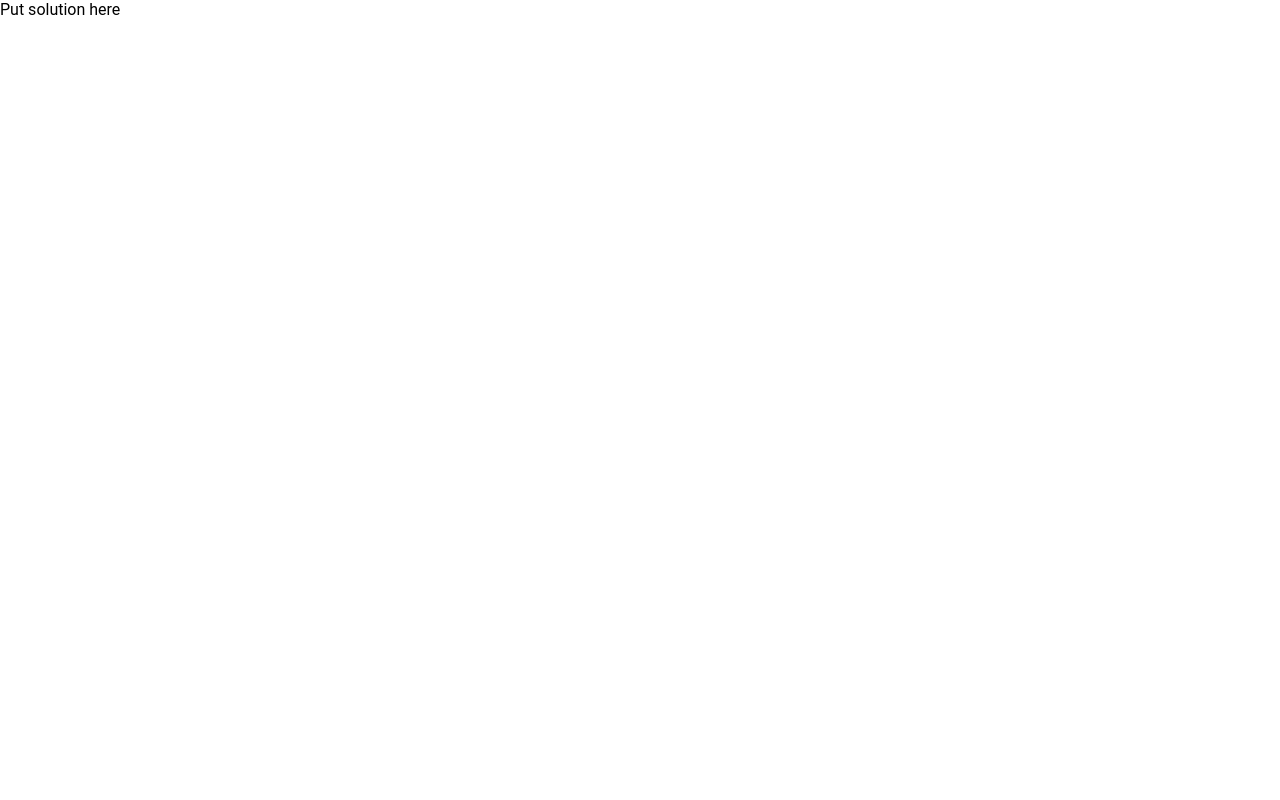
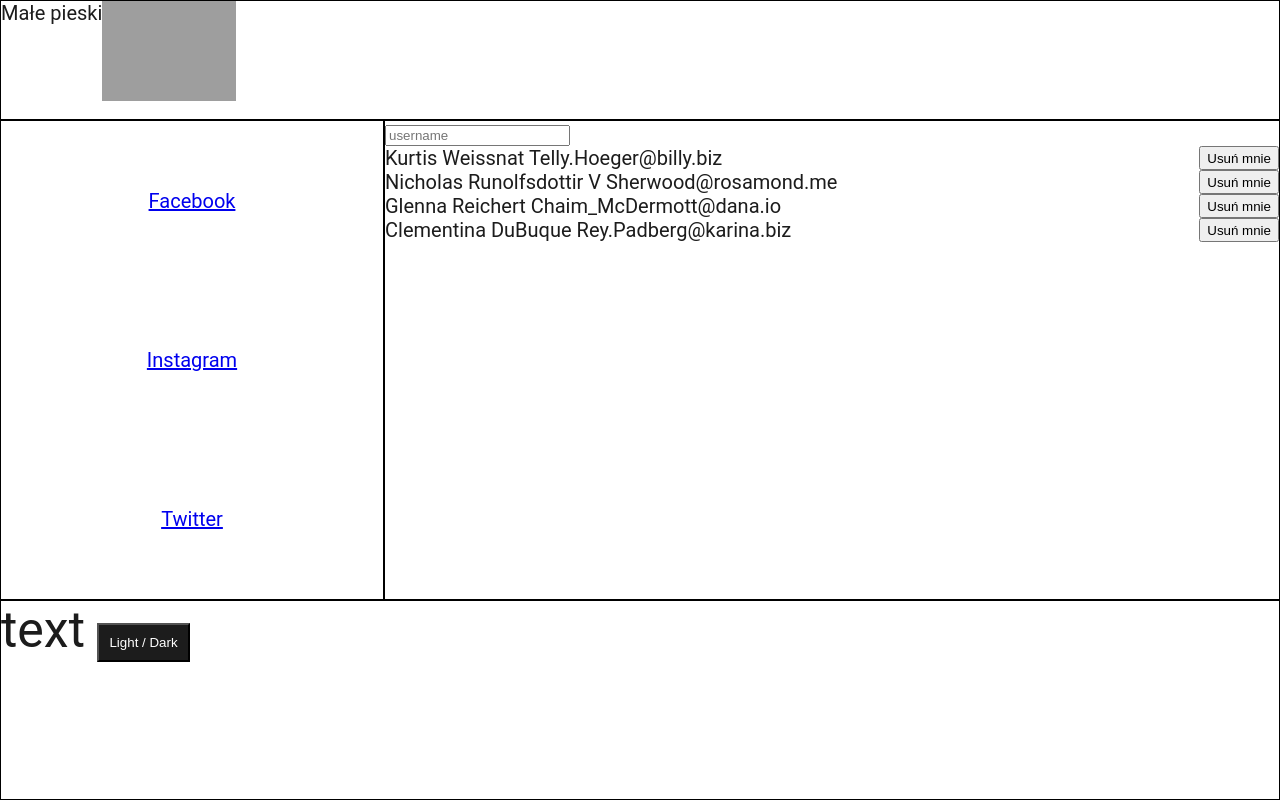
Before and after one commit to infoshareacademy/jfddr8-project-react, a React (Create React App) app in the folder Project 1/: page / in a window 1280 px wide. Built offline with nearby package versions, Linux system fonts and the light colour scheme; grey boxes are pictures that could not be loaded.

Commit message:
clean up ufter merging

```diff
--- a/Project 1/src/App.js
+++ b/Project 1/src/App.js
@@ -1,7 +1,64 @@
 import "./App.css";
+import Content from "./components/Content/Content";
+import Footer from "./components/Footer/Footer";
+import { Header } from "./components/Header/Header";
+import Sidebar from "./components/Sidebar/Sidebar";
+import { StyledMiddleContainer } from "./Styled/MiddleContainer.style";
+import { Users } from "./components/Users/Users";
+import { UsersData } from "./data/users-data";
+import { MenuItems } from "./data/menu-items";
+import Button from "./components/Button/Button";
+import { useEffect, useState } from "react";
+import styled, { ThemeProvider } from "styled-components";
+
+const logoSRC =
+  "https://www.haloursynow.pl/img/artykuly/13214_male-rasy-psow-do-mieszkania_1.jpg?d=1569840938";
+
+const StyledApp = styled.div``;
+const darkTheme = {
+  body: "#1c1c1c",
+  title: "#fff",
+};
+const lightTheme = {
+  body: "#fff",
+  title: "#1c1c1c",
+};
 
 function App() {
-  return <div className="app">Put solution here</div>;
+  const [data, setData] = useState(UsersData);
+  const [filteredData, setFilteredData] = useState(UsersData);
+  const [searchInput, setSearchInput] = useState("");
+  const [theme, SetTheme] = useState(true);
+
+  useEffect(() => {
+    setFilteredData(data.filter((e) => e.name.includes(searchInput)));
+  }, [searchInput, data]);
+
+  const handleDelete = (id) => {
+    setData(data.filter((e) => e.id !== id));
+  };
+
+  return (
+    <ThemeProvider theme={theme ? lightTheme : darkTheme}>
+      <StyledApp>
+        <Header title={"Małe pieski"} logoSRC={logoSRC} />
+        <StyledMiddleContainer>
+          <Sidebar menuItems={MenuItems} />
+          <Content>
+            <>{filteredData.length === 0 && <p>Error</p>}</>
+            <Users
+              handleDelete={handleDelete}
+              handleSearch={setSearchInput}
+              users={filteredData}
+            />
+          </Content>
+        </StyledMiddleContainer>
+        <Footer text={"text"}>
+          <Button theme={theme} SetTheme={SetTheme} />
+        </Footer>
+      </StyledApp>
+    </ThemeProvider>
+  );
 }
 
 export default App;
--- a/Project 1/src/components/Footer.js
+++ /dev/null
@@ -1,5 +0,0 @@
-function Footer(props) {
-  return <div className="footer">{props.text}</div>;
-}
-
-export default Footer;
```
Also changed, not shown: Project 1/src/components/Button.js (deleted, +0 -12 lines), Project 1/src/components/Content.js (deleted, +0 -15 lines), Project 1/src/components/Header.js (deleted, +0 -12 lines), Project 1/src/components/Sidebar.js (deleted, +0 -16 lines), Project 1/src/components/User.js (deleted, +0 -12 lines), Project 1/src/components/Users.js (deleted, +0 -22 lines), Project 1/src/components/Theme.js (deleted).
